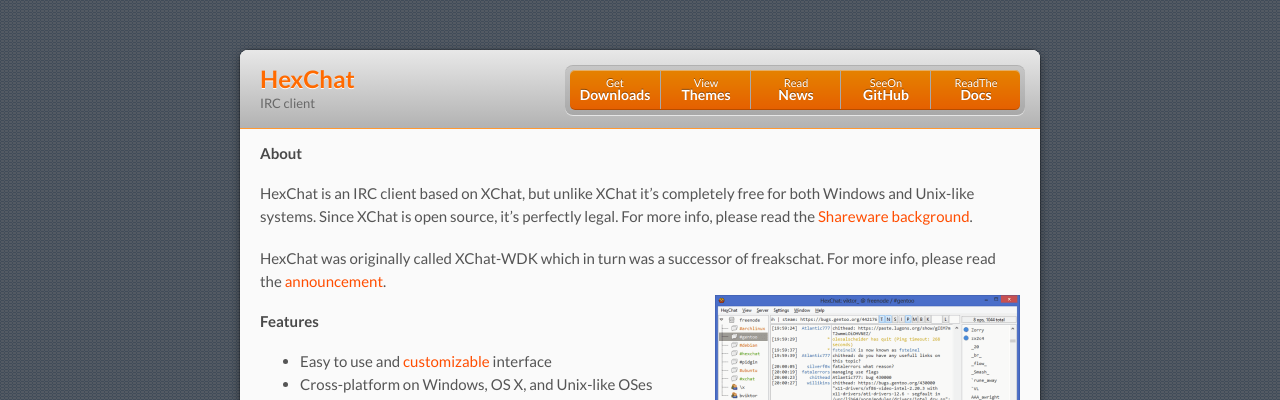
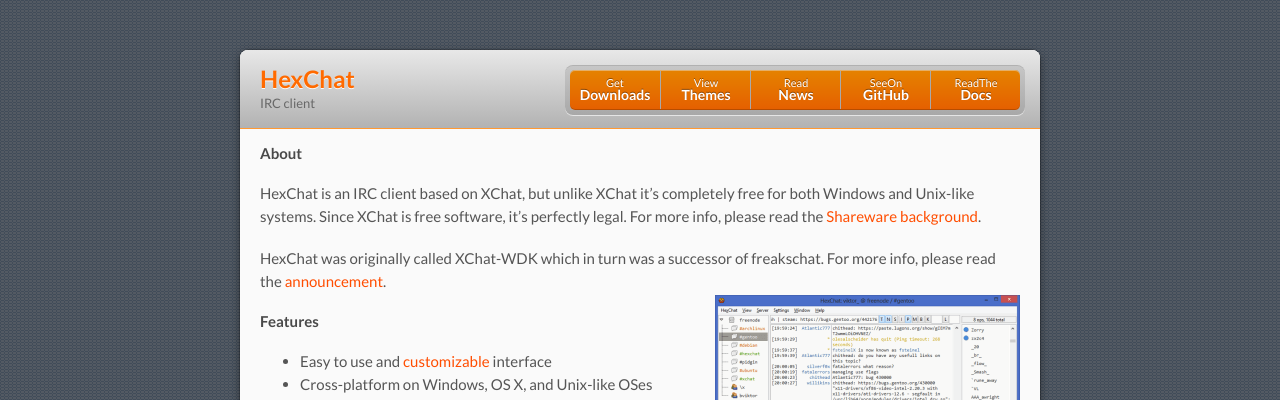
Before and after one commit to hexchat/hexchat.github.com, a Jekyll site: the page built from index.md, in a window 1280 px wide. Shown: the top 400 px of the page. Built offline with Jekyll 4.4.1, drawn with Linux system fonts in a browser that asks for light colours.

Commit message:
Open Source -> Free Software

```diff
--- a/index.md
+++ b/index.md
@@ -6,7 +6,7 @@
 
 #### About
 
-HexChat is an IRC client based on XChat, but unlike XChat it's completely free for both Windows and Unix-like systems. Since XChat is open source, it's perfectly legal. For more info, please read the [Shareware background](shareware.html).
+HexChat is an IRC client based on XChat, but unlike XChat it's completely free for both Windows and Unix-like systems. Since XChat is free software, it's perfectly legal. For more info, please read the [Shareware background](shareware.html).
 
 HexChat was originally called XChat-WDK which in turn was a successor of freakschat. For more info, please read the [announcement](news/announcement.html).
 <a href="screenshots.html"><img class="thumb" src="/img/thumb.png" alt="hexchat screenshot" width="305" height="229"></a>
```
